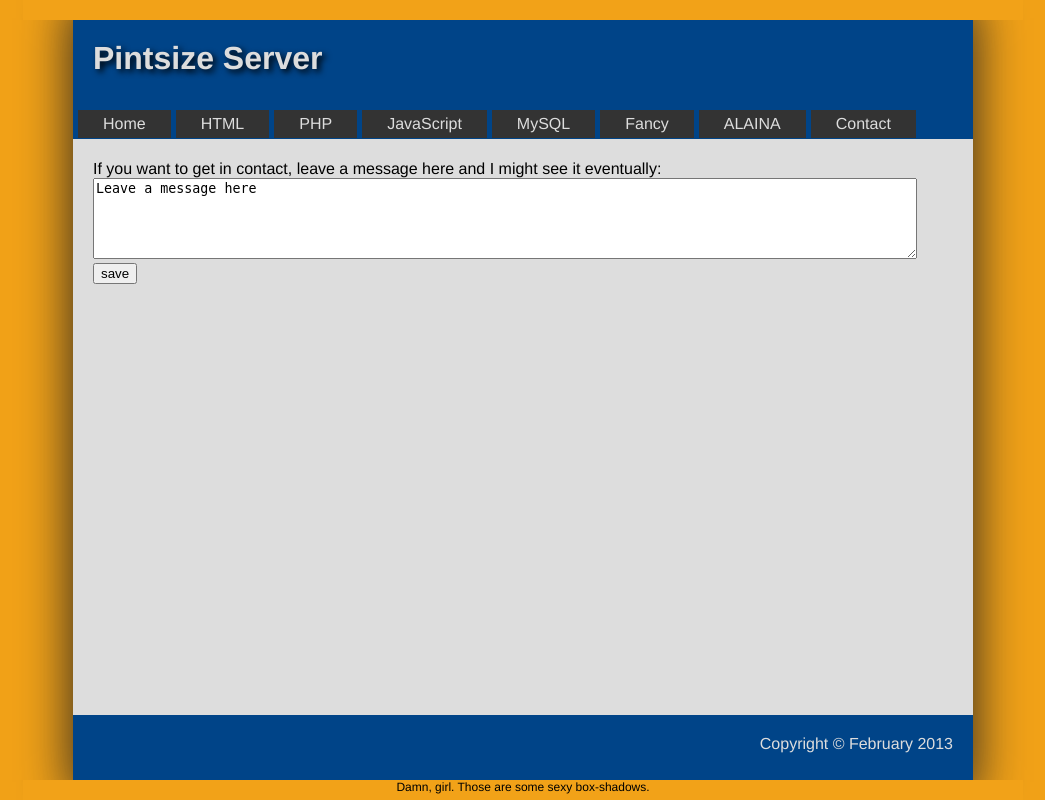
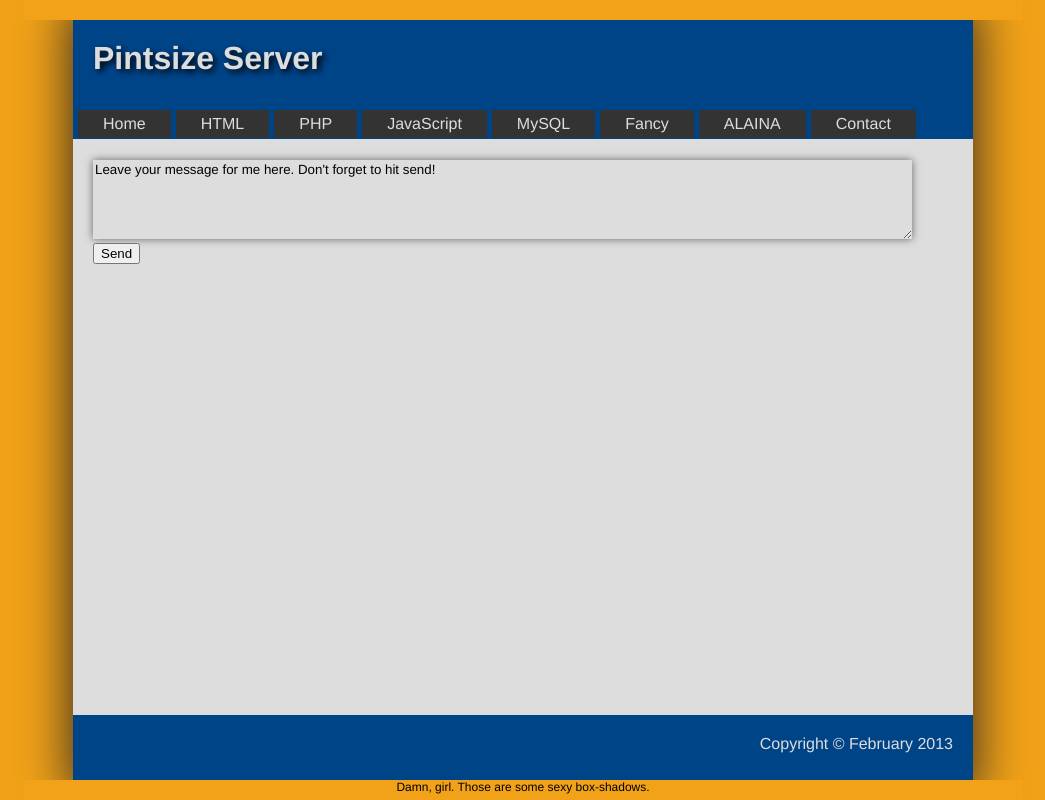
Before and after one commit to tomzaki/test-code-website, a PHP site: page /contact/index.php in a window 1280 px wide. Shown: the whole page, without its empty margins (117-1162 px from the left). Run offline with PHP 8.4, Linux system fonts and the light colour scheme.

Commit message:
updated contact page and css

```diff
--- a/contact/index.php
+++ b/contact/index.php
@@ -28,9 +28,8 @@
       <?php include($dir_inc."header.php"); ?>
       <div id="content">
          <form action="index.php" method="post">
-            If you want to get in contact, leave a message here and I might see it eventually:<br>
-            <textarea name="message" cols="100" rows="5">Leave a message here</textarea><br>
-            <input type="submit" value="save" />
+            <textarea name="message" cols="100" rows="5">Leave your message for me here. Don't forget to hit send!</textarea><br>
+            <input type="submit" value="Send" />
          </form>
          <?php
             //form submitted
--- a/media/style.css
+++ b/media/style.css
@@ -13,6 +13,14 @@ html a
 body
 {
     margin: 0px;
+}
+
+textarea
+{
+    border: none;
+    font-family: helvetica;
+    box-shadow: 0px 0px 8px #666666;
+    background-color: #dddddd;
 }
 
 #container
```
